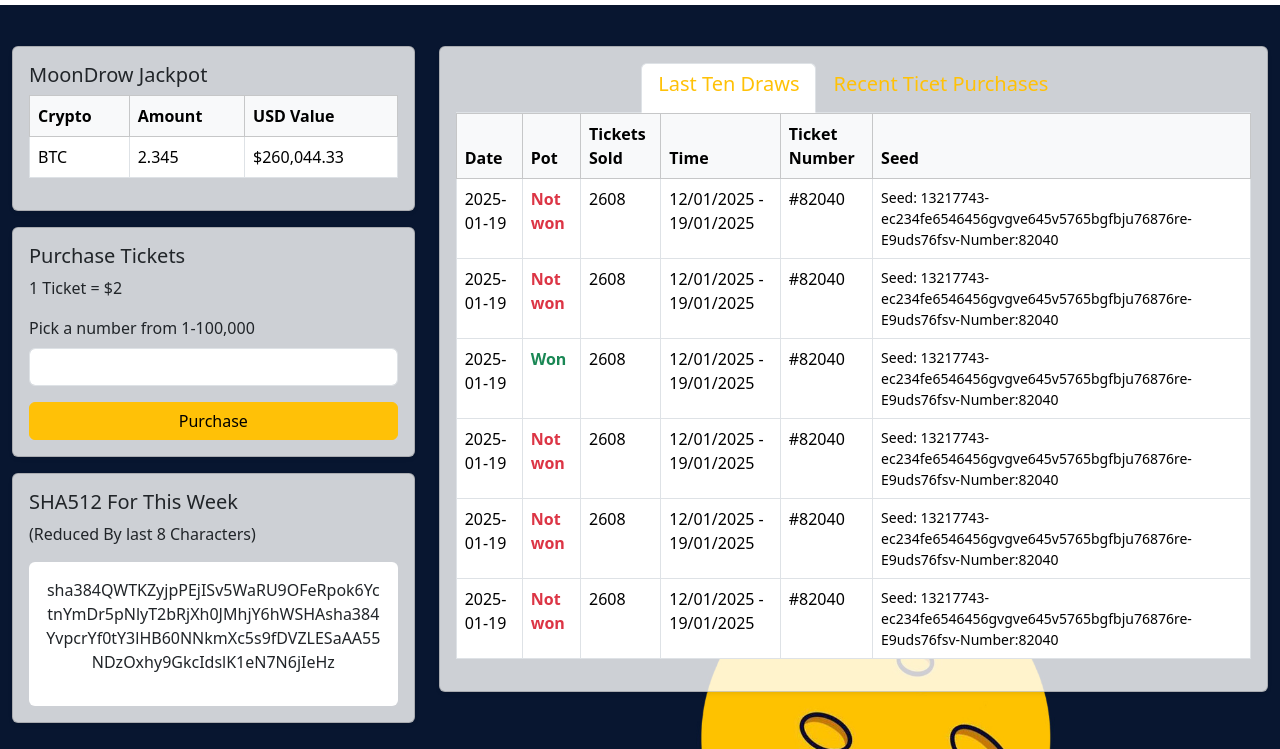
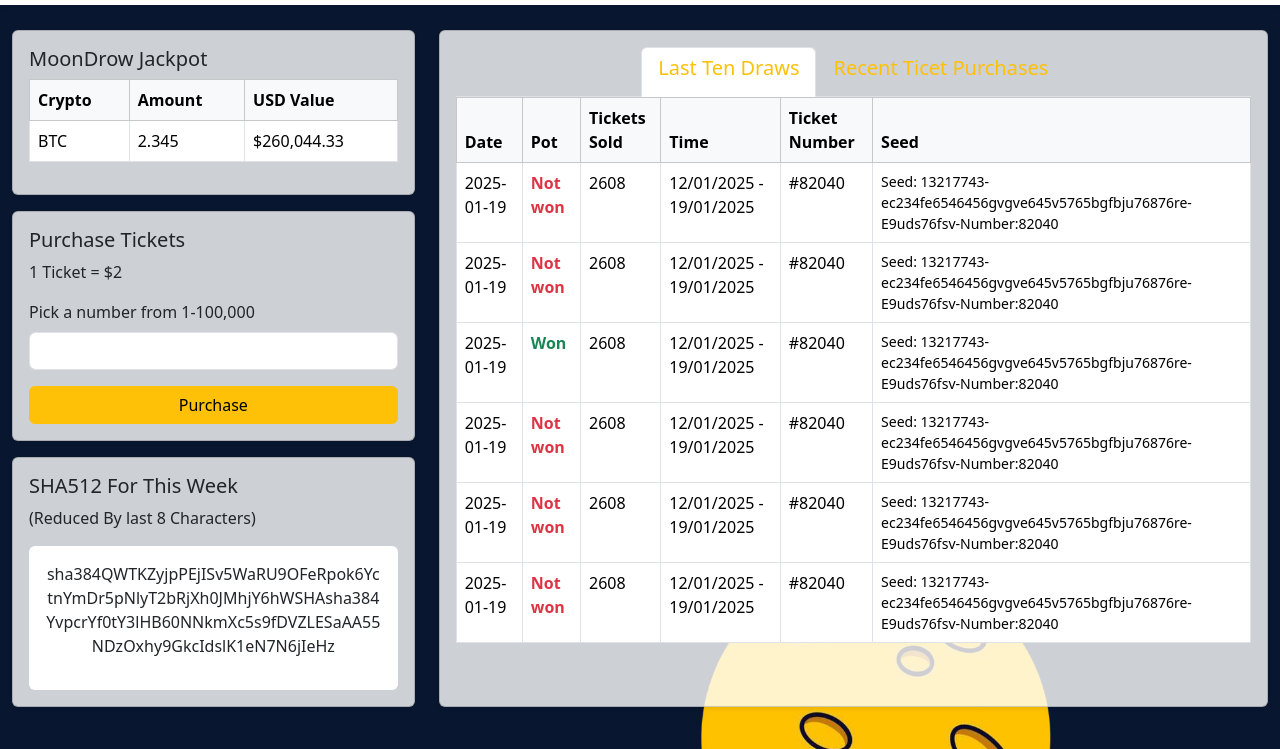
Before and after one commit to HenrikHovhannisyan/bitcoin-front, a plain HTML site: page pages/home.html in a window 1280 px wide. Shown: the part 51-800 px from the top of the page. Drawn offline with nearby package versions, Linux system fonts and the light colour scheme.

Commit message:
Fixed bug

```diff
--- a/pages/home.html
+++ b/pages/home.html
@@ -55,7 +55,7 @@
       <div class="container-fluid">
         <div class="row">
           <div class="col-lg-4">
-            <div class="col mt-3">
+            <div class="col">
               <div class="card p-3 shadow-sm">
                 <h2 class="h5">MoonDrow Jackpot</h2>
                 <div class="table-responsive">
@@ -113,8 +113,8 @@
             </div>
           </div>
           <div class="col-lg-8">
-            <div class="col mt-3">
-              <div class="card p-3 shadow-sm">
+            <div class="col" style="display: contents">
+              <div class="card p-3 shadow-sm h-100">
                 <nav>
                   <div
                     class="nav nav-tabs justify-content-center"
```
